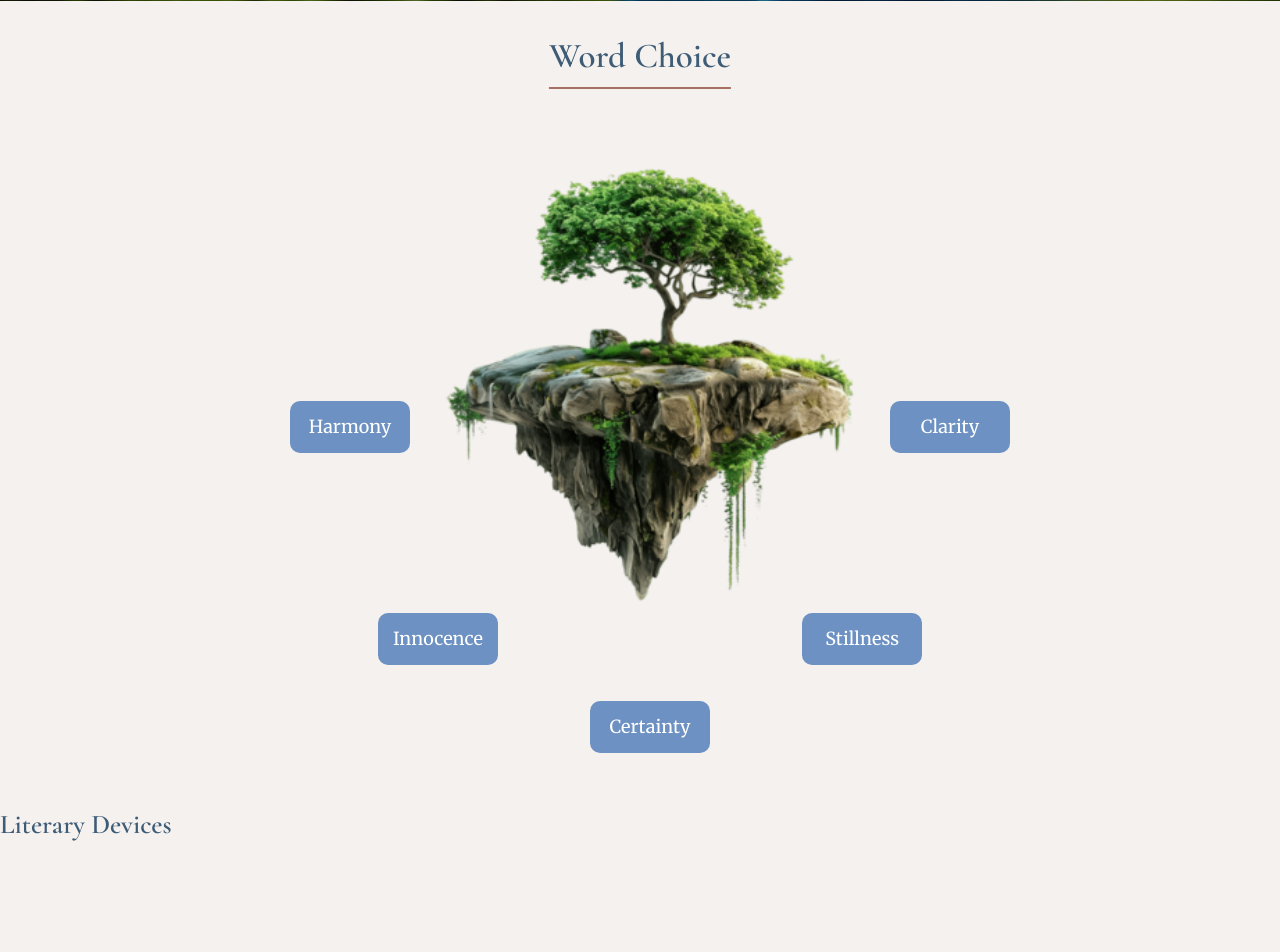
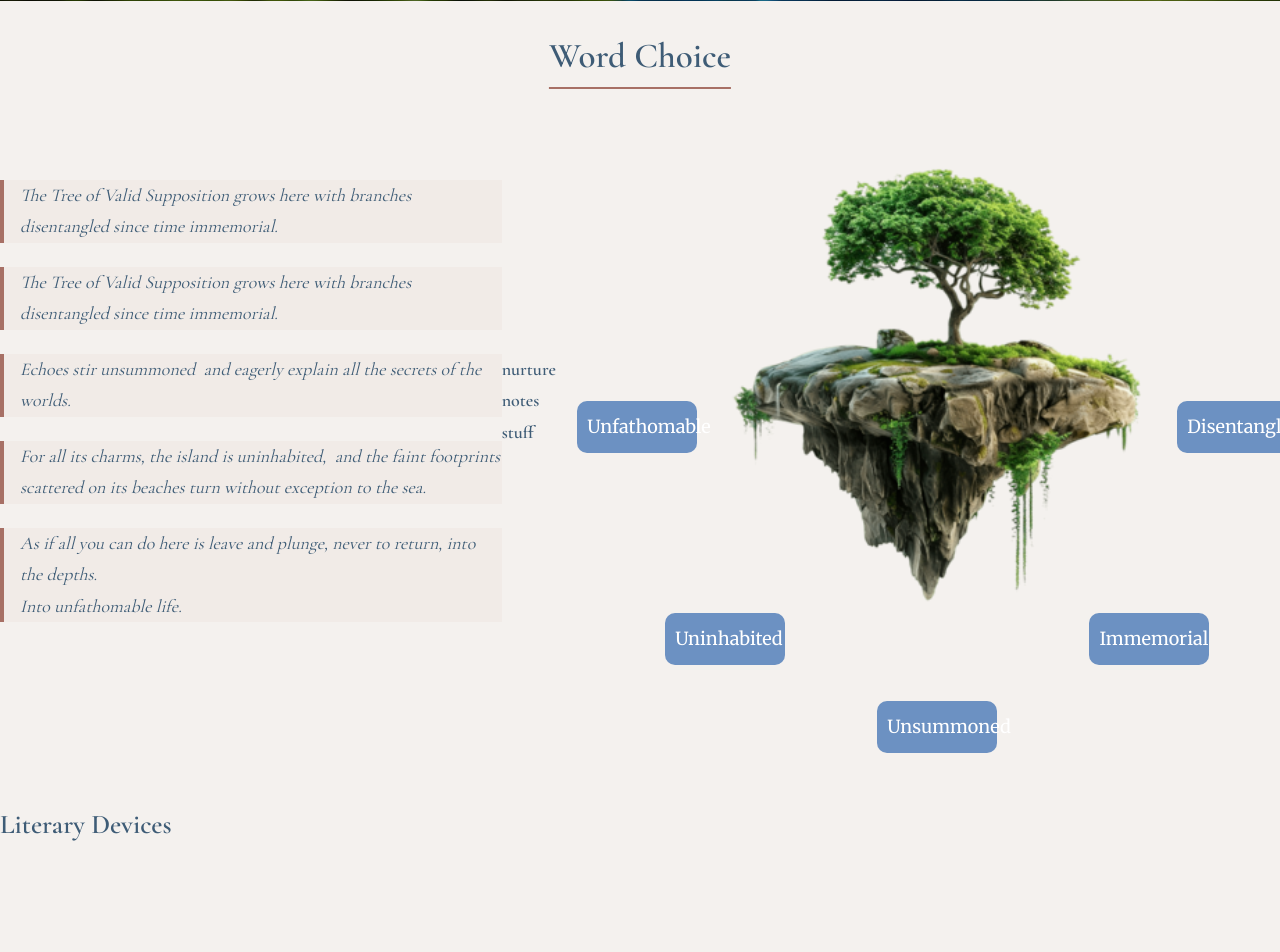
Before and after one commit to AmerikanischerAdler/utopian_poetry_analysis, a Flask app: page / in a window 1280 px wide. Shown: the part 799-1751 px from the top of the page. Run offline with Flask 3, Linux system fonts and the light colour scheme.

Commit message:
added quotesd

```diff
--- a/website/templates/index.html
+++ b/website/templates/index.html
@@ -20,16 +20,61 @@
 
   <section id="word-choice">
     <h2>Word Choice</h2>
-    <div class="word-desc"></div>
+
+    <div id="quote-container">
+      <div class="word-quote word1">
+        <blockquote>
+          The Tree of Valid Supposition grows here with branches
+          <span>disentangled</span>
+          since time immemorial.
+        </blockquote>
+      </div>
+      <div class="word-quote word2">
+        <blockquote>
+          The Tree of Valid Supposition grows here with branches disentangled since time
+          <span>immemorial</span>.
+        </blockquote>
+      </div>
+      <div class="word-quote word3">
+        <blockquote>
+          Echoes stir
+          <span>unsummoned</span>
+          and eagerly explain all the secrets of the worlds.
+        </blockquote>
+      </div>
+      <div class="word-quote word4">
+        <blockquote>
+          For all its charms, the island is
+          <span>uninhabited</span>,
+          and the faint footprints scattered on its beaches turn without exception to the sea.
+        </blockquote>
+      </div>
+      <div class="word-quote word5">
+        <blockquote>
+          As if all you can do here is leave and plunge, never to return, into the depths.
+          <br>
+          Into <span>unfathomable</span> life.
+        </blockquote>
+      </div>
+    </div>
+
+    <div class="hidden word-desc word1">
+      <h4>nurture notes stuff</h4>
+    </div>
+    <div class="hidden word-desc word2"></div>
+    <div class="hidden word-desc word3"></div>
+    <div class="hidden word-desc word4"></div>
+    <div class="hidden word-desc word5"></div>
+
     <div class="word-choice-container">
       <img src="{{ url_for('static', filename='images/tree.png') }}" class="tree-img" alt="Tree Illustration">
       <div class="word-cards-trigger">
         <div class="word-cards">
-          <div class="word-card">Clarity</div>
-          <div class="word-card">Stillness</div>
-          <div class="word-card">Certainty</div>
-          <div class="word-card">Innocence</div>
-          <div class="word-card">Harmony</div>
+          <div class="word-card" id="word1-btn">Disentangled</div>
+          <div class="word-card" id="word2-btn">Immemorial</div>
+          <div class="word-card" id="word3-btn">Unsummoned</div>
+          <div class="word-card" id="word4-btn">Uninhabited</div>
+          <div class="word-card" id="word5-btn">Unfathomable</div>
         </div>
       </div>
     </div>
```
